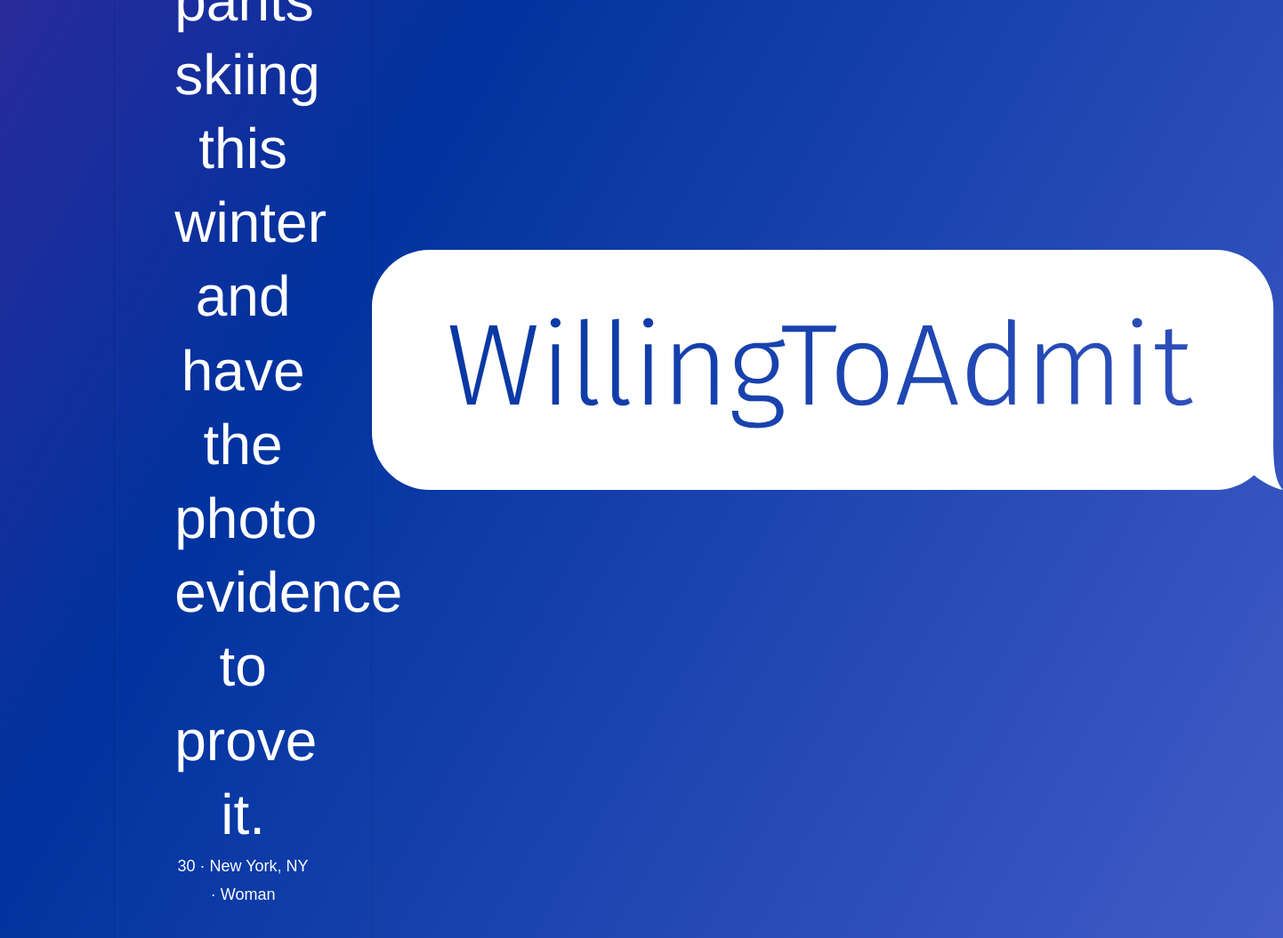
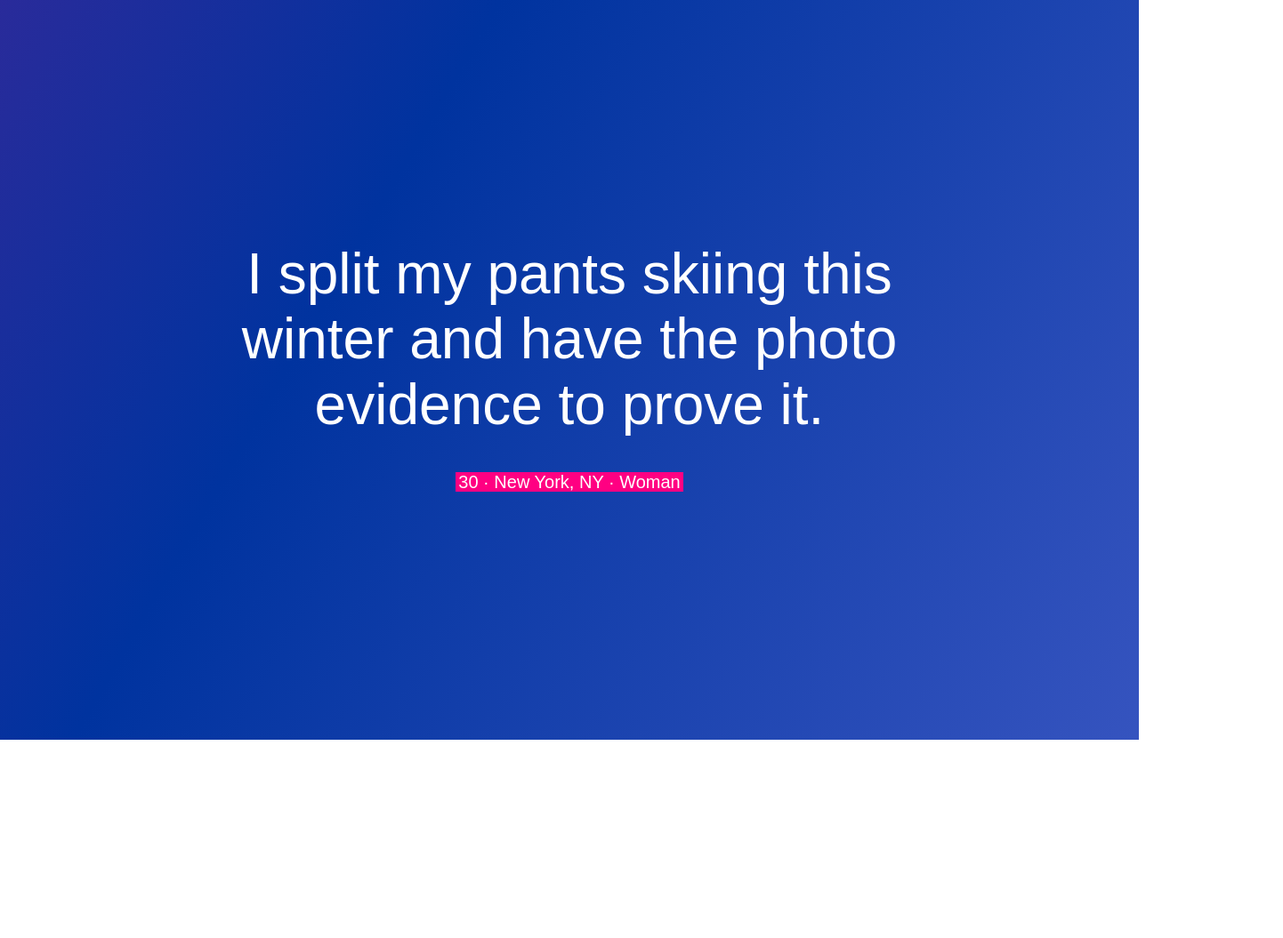
Before and after one commit to jereford/willingtoadmit, a website: page app/index.html in a window 1280 px wide. Shown: the whole page at 89% size, 1442 px wide, since content can reach past the window. After the commit the page ends 832 px from the top, so only its background shows below. Drawn offline with Linux system fonts and the light colour scheme; files whose address does not match are found by name.

Commit message:
overrode basecss h1, added pink background to p tag, removed logo for now

```diff
--- a/app/index.html
+++ b/app/index.html
@@ -19,14 +19,12 @@
 <body>
 
 	<section class="container flex flex-center p2">
-		<div class="bold p2 mx-auto border blue">
+		<div class="bold p2 mx-auto">
 			<div class="quote">
 				<h1>I split my pants skiing this winter and have the photo evidence to prove it.</h1>
 				<p>30 &middot; New York, NY &middot; Woman</p>
 			</div>
 		</div>
-		<img src="app/img/wta-logo-white.svg">
-
 	</section>
 
 <!--
--- a/app/scss/index.scss
+++ b/app/scss/index.scss
@@ -24,7 +24,7 @@ body {
 	margin: 0;
 	padding: 0;
 	font-family: 'Fira Sans', sans-serif;
-	font-weight: 300;
+	font-weight: 200;
 	text-align: left;
 	background: linear-gradient(120deg, #ff0082, #00339f, #9b92fc);
 	background-size: 400% 400%;
@@ -82,7 +82,7 @@ body {
 }
 
 .quote {
-	width: 60%;
+	width: 80%;
 	margin: 0 auto;
 	text-align: center;
 }
@@ -203,13 +203,15 @@ body {
 }
 
 h1 {
-	font-weight: 300;
+	font-weight: 200;
 	font-style: normal;
 	font-size: 64px;
-	line-height: 1.3em;
+	line-height: 1.15em;
 	margin: 0px;
 	padding: 0px;
 	color: #fff;
+	font-family: 'Fira Sans', sans-serif;
+	padding-bottom: .5em;
 }
 
 h2 {
@@ -217,13 +219,18 @@ h2 {
 	font-size: 32px;
 	color: #777;
 	line-height: 1.6em;
+	font-family: 'Fira Sans', sans-serif;
 }
 
 p {
-	font-size: 18px;
+	font-size: 20px;
 	font-weight: 200;
 	line-height: 1.8em;
 	color: #fff;
+	font-family: 'Fira Sans', sans-serif;
+	background-color: #ff0082;
+	padding: 0px 3px;
+	display: inline;
 }
 
 em {
```
Also changed, not shown: app/css/index.css, 1 other file.
